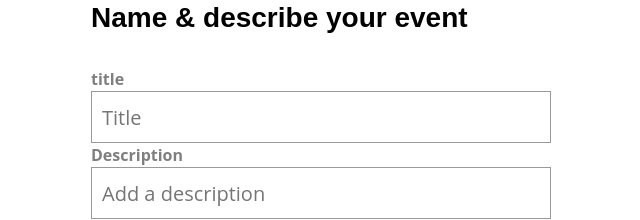
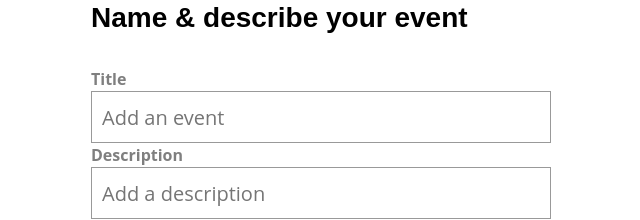
Before and after one commit to M-RAY47/real-world-vue, a Vue app: page /event/create in a window 1280 px wide. Shown: the part 309-529 px from the top of the page, without its empty margins (339-979 px from the left). Built offline with nearby package versions, Linux system fonts and the light colour scheme.

Commit message:
add the base input

```diff
--- a/src/views/EventCreate.vue
+++ b/src/views/EventCreate.vue
@@ -8,9 +8,10 @@
       </select>
       <h3>Name & describe your event</h3>
       <BaseInput
-        label="title"
+        label="Title"
         v-model="event.title"
-        placeholder="Title"
+        placeholder="Add an event"
+        type="text"
         class="field"
       />
       <BaseInput
@@ -18,6 +19,7 @@
         v-model="event.description"
         placeholder="Add a description"
         class="field"
+        type="text"
       />
       <h3>Where is your event?</h3>
       <BaseInput
@@ -25,6 +27,7 @@
         v-model="event.location"
         placeholder="Add a location"
         class="field"
+        type="text"
       />
       <h3>When is your event?</h3>
       <div class="field">
```
